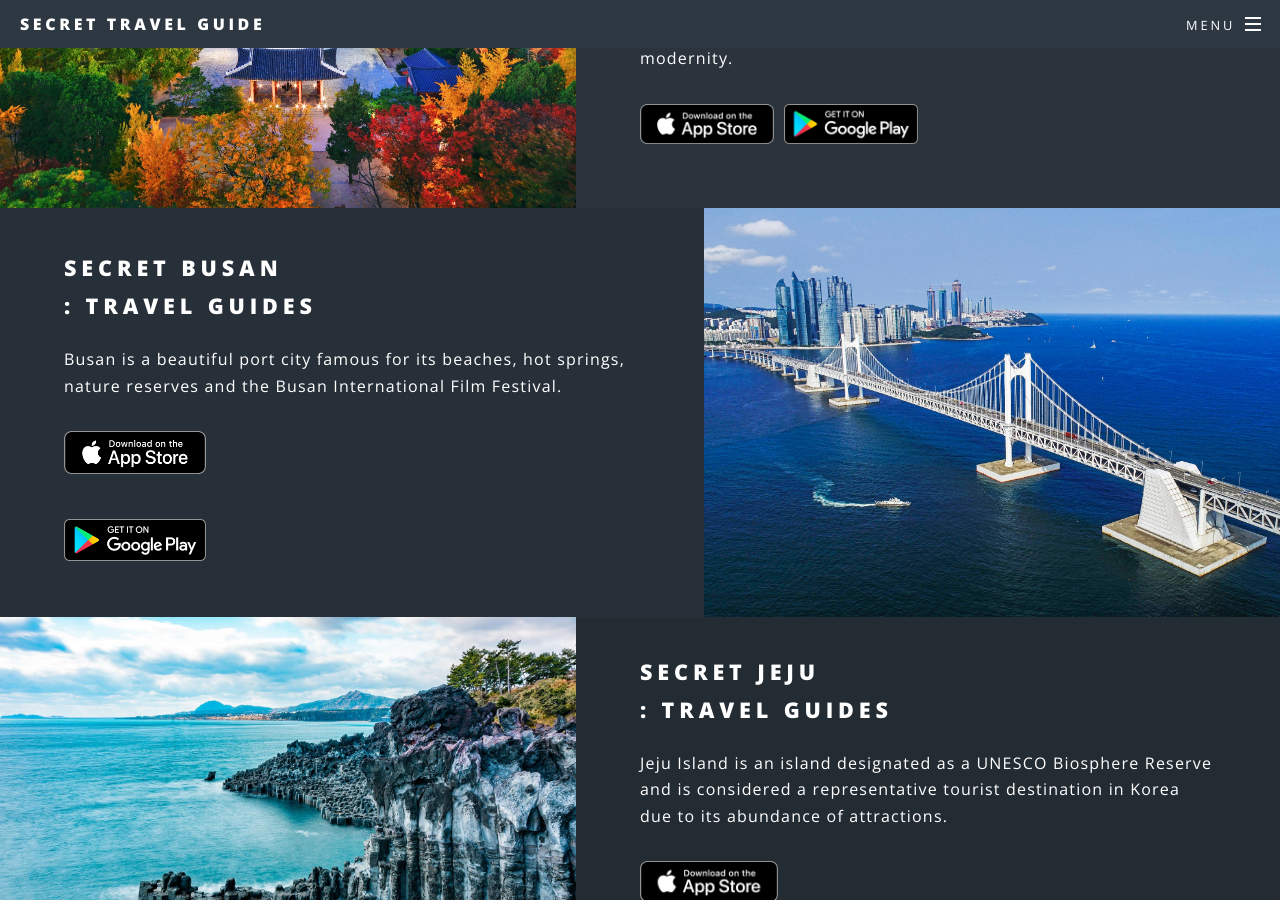
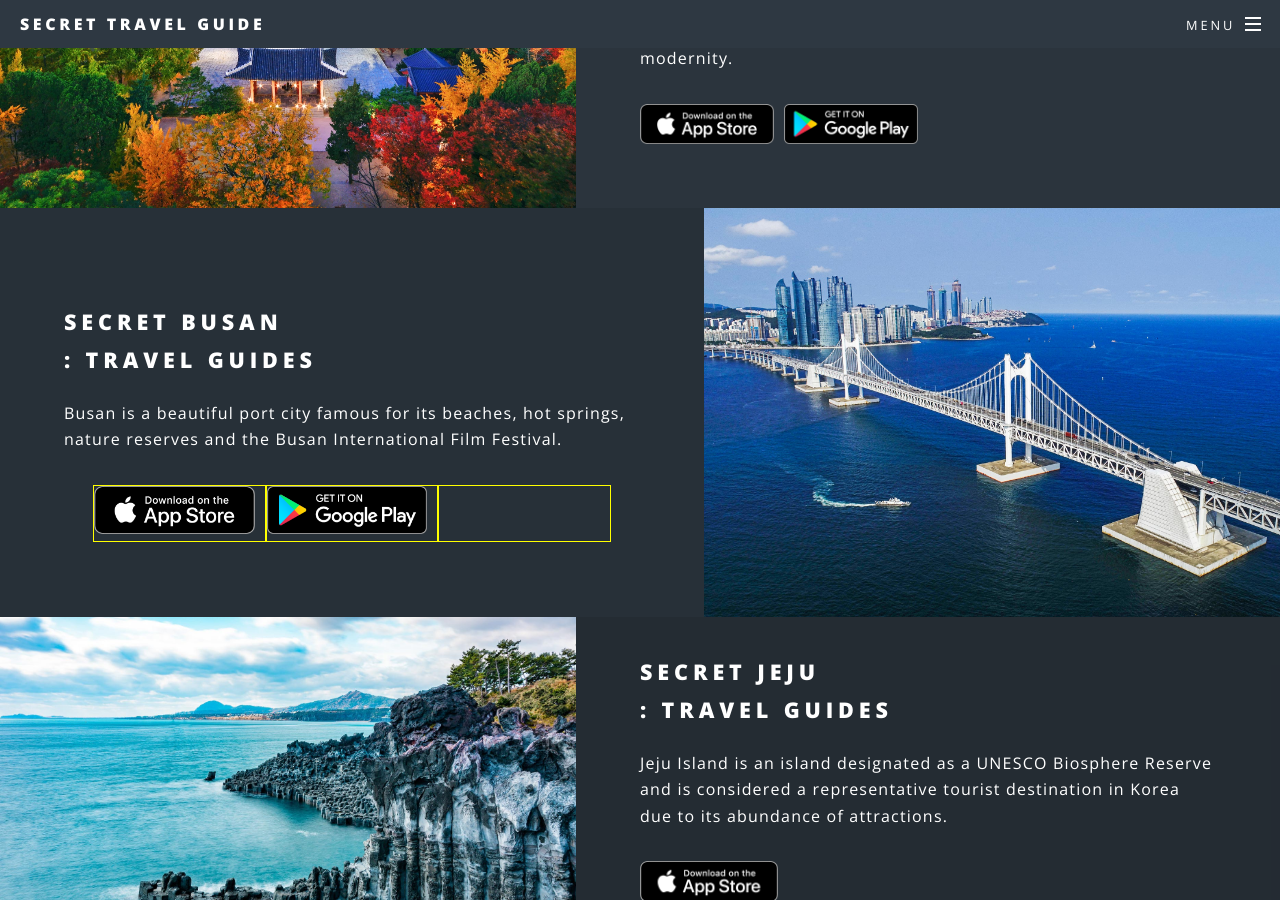
Before and after one commit to inansung/secret.github.io, a Jekyll site: the page built from index.html, in a window 1280 px wide and 900 px high, scrolled down 1622 px. Built offline with Jekyll 4.4.1, drawn with Linux system fonts in a browser that asks for light colours.

Commit message:
Update index.html

```diff
--- a/index.html
+++ b/index.html
@@ -65,16 +65,16 @@ layout: landing
 								<h2>Secret BUSAN<br />
 								: Travel Guides</h2>
 								<p>Busan is a beautiful port city famous for its beaches, hot springs, nature reserves and the Busan International Film Festival.</p>
-								<a href="https://apps.apple.com/us/app/yourkorea-seoul/id1637598369" target="_blank">
-								<div class="grid-image">
-									<img src="images/appstore_badge_original.png" alt="" />
+								<div style="width:90%; display: flex; margin: 10px auto;">
+								<div style="width:30%; border:1px yellow solid; flex:1;">
+									<a href="https://apps.apple.com/us/app/yourkorea-seoul/id1637598369" target="_blank"><img src="images/appstore_badge_original.png" alt="" style="width:calc(100% - 10px); border:0px solid;" /></a>
 								</div>
-								</a>
-								<a href="https://play.google.com/store/apps/details?id=net.yourkorea.seoul&hl=ko&gl=US" target="_blank">
-								<div class="grid-image">
-									<img src="images/googleplay_badge_original.png" alt="" />
+								<div style="width:30%; border:1px yellow solid; flex:1;">
+									<a href="https://play.google.com/store/apps/details?id=net.yourkorea.seoul&hl=ko&gl=US" target="_blank"><img src="images/googleplay_badge_original.png" alt="" style="width:calc(100% - 10px); border:0px solid;" /></a>
 								</div>
-								</a>
+								<div style="width:30%; border:1px yellow solid; flex:1;">
+								</div>
+								</div>
 							</div>
 						</section>
 						<section class="spotlight">
```
